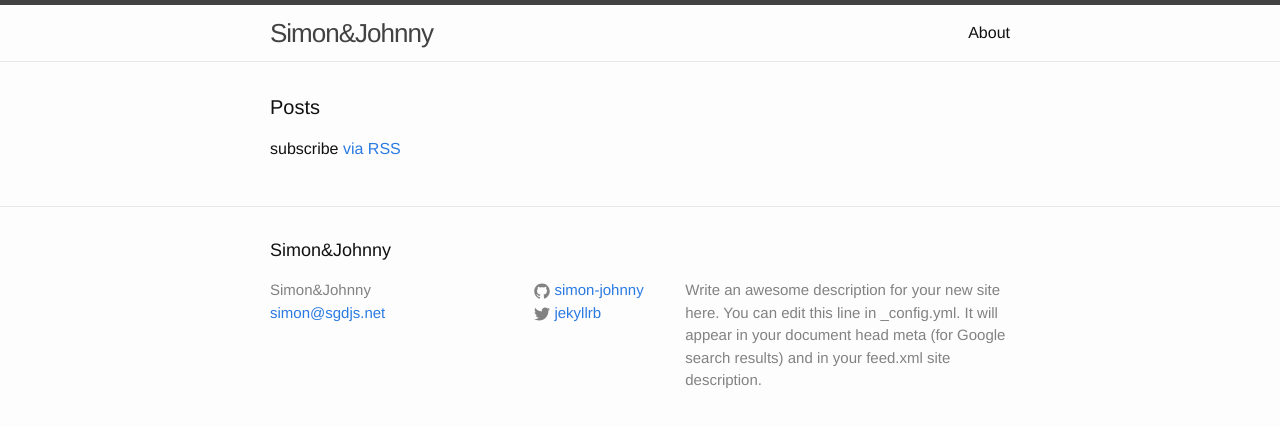
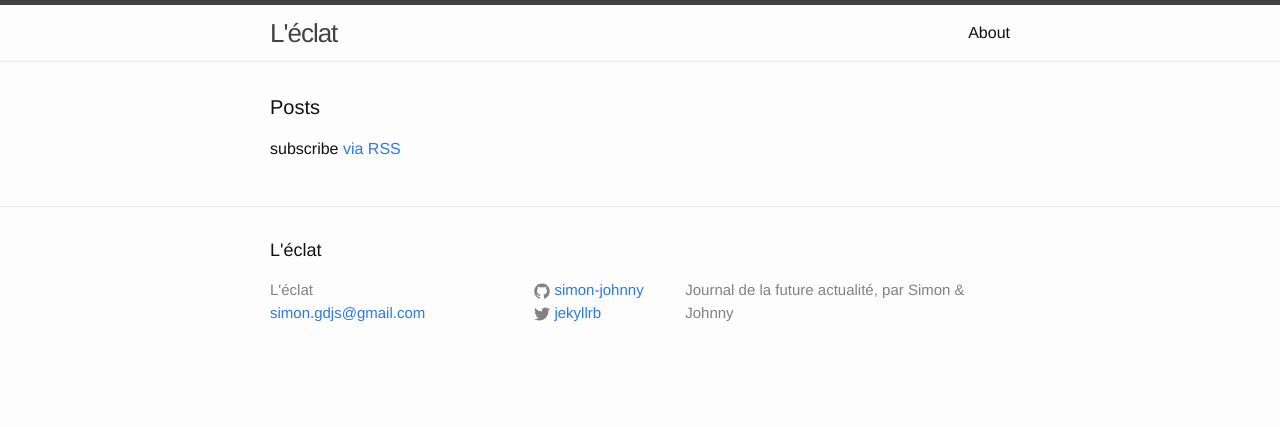
Before and after one commit to simon-johnny/simon-johnny.github.io, a Jekyll site: the page built from index.html, in a window 1280 px wide. Shown: the top 427 px of the page. Built offline with Jekyll 4.4.1, drawn with Linux system fonts in a browser that asks for light colours.

Commit message:
Update _config.yml

```diff
--- a/_config.yml
+++ b/_config.yml
@@ -6,12 +6,10 @@
 # 'jekyll serve'. If you change this file, please restart the server process.
 
 # Site settings
-title: "Simon&Johnny"
-email: simon@sgdjs.net
+title: "L'éclat"
+email: simon.gdjs@gmail.com
 description: > # this means to ignore newlines until "baseurl:"
-  Write an awesome description for your new site here. You can edit this
-  line in _config.yml. It will appear in your document head meta (for
-  Google search results) and in your feed.xml site description.
+  Journal de la future actualité, par Simon & Johnny
 baseurl: "" # the subpath of your site, e.g. /blog
 url: "http://simon-johnny.github.io" # the base hostname & protocol for your site
 twitter_username: jekyllrb
```
